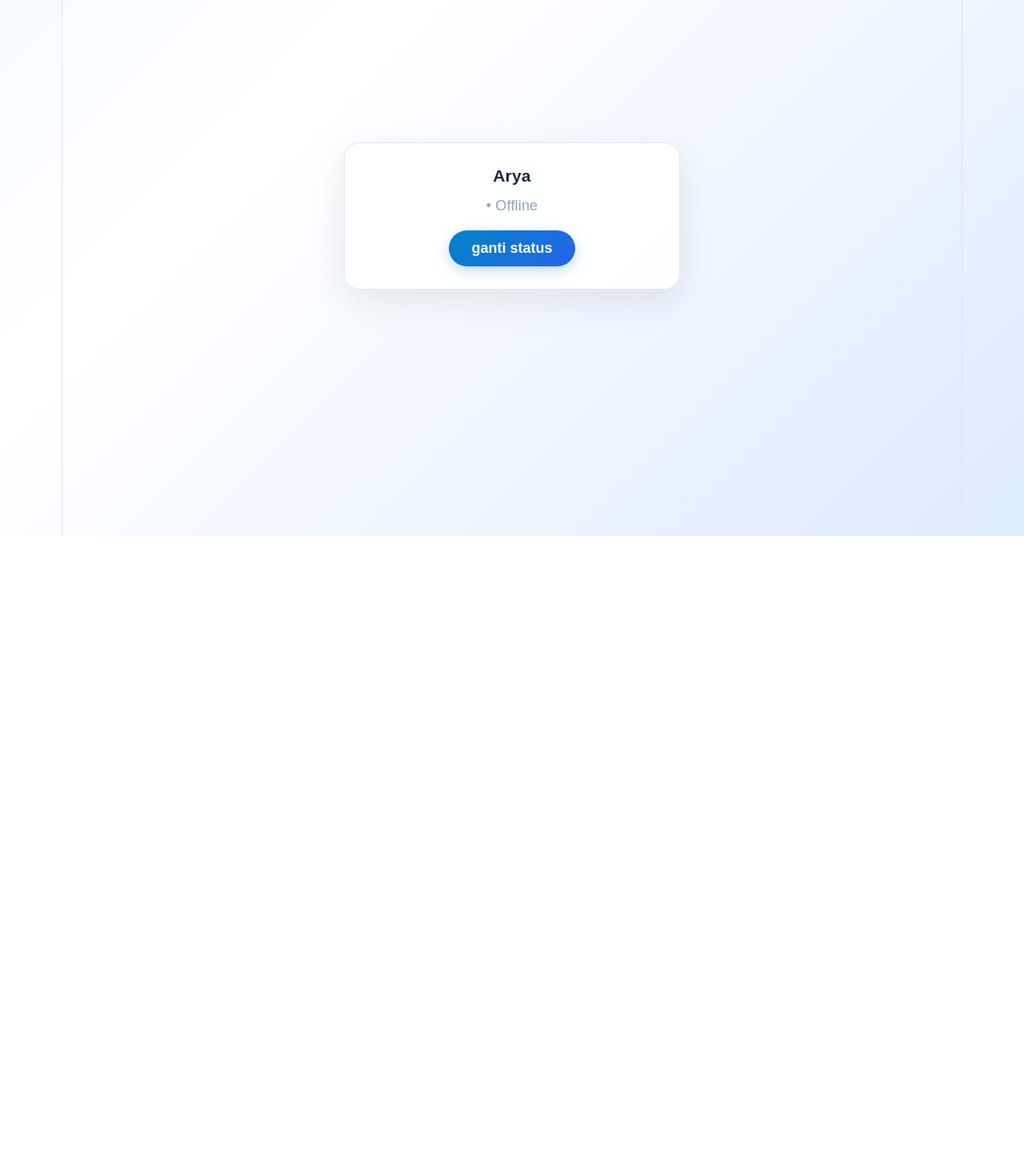
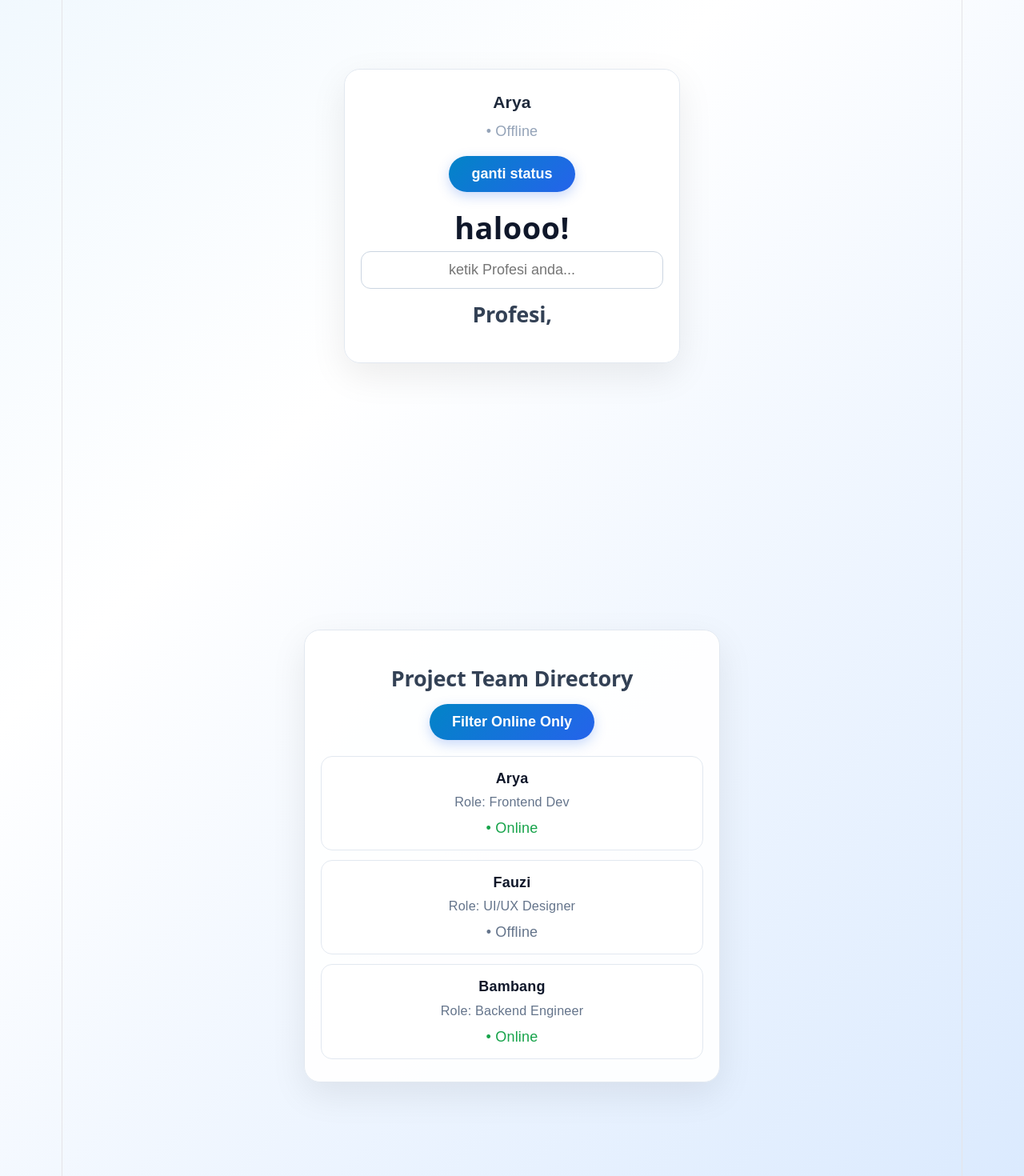
Before and after one commit to Aryapw0/React, a React (Vite) app in the folder aplikasi-react-pertama/: page / in a window 1280 px wide. Shown: the part 930-2400 px from the top of the page at 80% size. Before the commit the page ends 1600 px from the top, so only its background shows below. Built offline with nearby package versions, Linux system fonts and the light colour scheme.

Commit message:
Update dari pc

```diff
--- a/aplikasi-react-pertama/src/App.css
+++ b/aplikasi-react-pertama/src/App.css
@@ -218,3 +218,41 @@ button:active {
     background: #e2e8f0;
   }
 }
+
+
+.team-container {
+  position: relative;
+  z-index: 1;
+  width: 100%;
+  max-width: 520px;
+  padding: 28px 20px;
+  text-align: center;
+  background: rgba(255, 255, 255, 0.9);
+  border: 1px solid #e2e8f0;
+  border-radius: 20px;
+  box-shadow: 0 15px 45px rgba(0, 0, 0, 0.08);
+}
+
+.team-list {
+  display: flex;
+  flex-direction: column;
+  gap: 12px;
+  margin-top: 20px;
+}
+
+.card-item {
+  padding: 14px;
+  background: #fff;
+  border: 1px solid #e2e8f0;
+  border-radius: 14px;
+}
+
+.card-item h4 {
+  color: #0f172a;
+  margin-bottom: 4px;
+}
+
+.card-item p {
+  margin-bottom: 6px;
+  font-size: 0.9rem;
+}
--- a/aplikasi-react-pertama/src/App.jsx
+++ b/aplikasi-react-pertama/src/App.jsx
@@ -2,6 +2,7 @@ import './App.css';
 import { useState } from 'react';
 import Dragon from './Dragon';
 import ProfileCard from './Component/ProfileCard';
+import TeamDirectory from './Component/TeamDirectory';
 
 function App() {
   const [hitung, setHitung] = useState(0);
@@ -34,13 +35,14 @@ function App() {
               onChange={(e) => setNama(e.target.value)}
               className="input-teks"
             />
-            <h2>halo, {nama || 'Tamu'}</h2>
+            <h2>nama, {nama || ''}</h2>
           </div>
         </div>
       </section>
 
       {/* LAYAR 2: kartu profil (di dalam komponennya sudah ada <section className="layar">) */}
       <ProfileCard />
+      <TeamDirectory/>
     </>
   );
 }
--- a/aplikasi-react-pertama/src/Component/ProfileCard.jsx
+++ b/aplikasi-react-pertama/src/Component/ProfileCard.jsx
@@ -4,6 +4,7 @@ function ProfileCard() {
   const [isOnline, setOnline] = useState(false);
   const [tampil, setTampil] = useState(false);
   const ref = useRef(null);
+  const [nama, setNama] = useState('');
 
   useEffect(() => {
     const observer = new IntersectionObserver(
@@ -25,6 +26,19 @@ function ProfileCard() {
         <button onClick={() => setOnline(!isOnline)}>
           ganti status
         </button>
+
+          <div className="bagian">
+            <h1>halooo!</h1>
+            <input
+              type="text"
+              placeholder="ketik Profesi anda..."
+              value={nama}
+              onChange={(e) => setNama(e.target.value)}
+              className="input-teks"
+            />
+            <h2>Profesi, {nama || ''}</h2>
+          </div>
+
       </div>
     </section>
   );
--- /dev/null
+++ b/aplikasi-react-pertama/src/Component/TeamDirectory.jsx
@@ -0,0 +1,36 @@
+import { useState } from 'react';
+const members= [
+    {id: 1, name: 'Arya', role: 'Frontend Dev', status: 'Online'},
+    {id: 2, name: 'Fauzi', role: 'UI/UX Designer', status: 'Offline'},
+    {id: 3, name: 'Bambang', role: 'Backend Engineer', status: 'Online'}
+];
+
+function TeamDirectory() {
+    const [filterOnlne, setFilterOnline] = useState(false);
+    const displayedMembers = filterOnlne
+        ? members.filter((item) => item.status === 'Online')
+        : members;
+
+    return (
+        <section className="layar">
+        <div className="team-container">
+            <h2>Project Team Directory</h2>
+            <button onClick={() => setFilterOnline(!filterOnlne)}>{filterOnlne ? 'Show All' : 'Filter Online Only'}</button>
+            <div className='team-list'>
+                {displayedMembers.map((member) => (
+                        <div key={member.id} className="card-item">
+                        <h4>{member.name}</h4>
+                        <p>Role: {member.role}</p>
+                        <span style={{ color: member.status == 'Online' ? '#16a34a' : '#64748b'}}>
+                           • {member.status}
+                        </span>
+                    </div>
+                ))}
+            </div>
+        </div>
+        </section>
+    );
+
+}
+
+export default TeamDirectory
```
Also changed, not shown: 1 other file (tests, documents, lock files or other folders).
